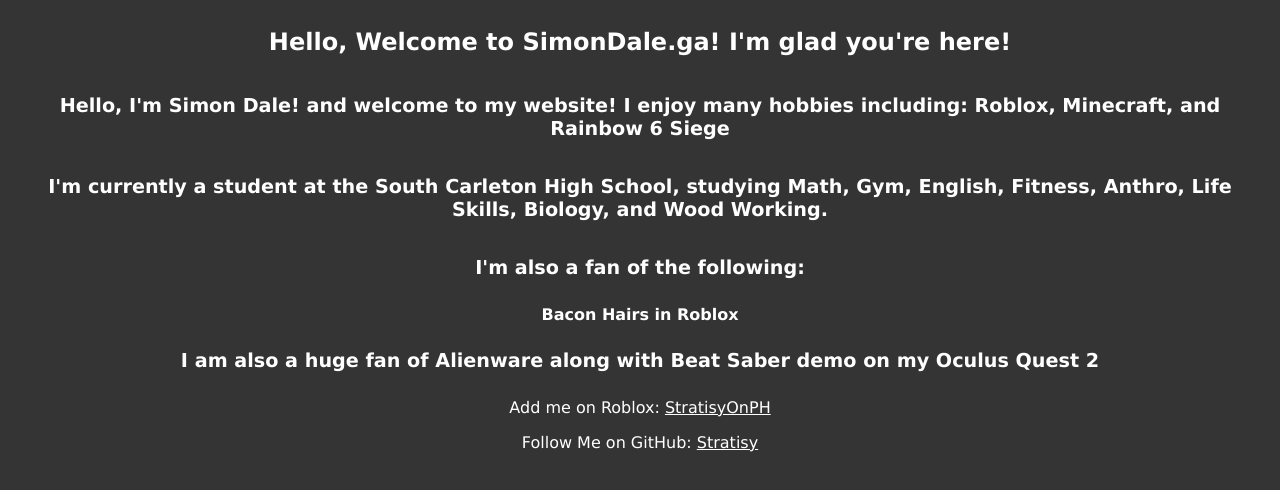
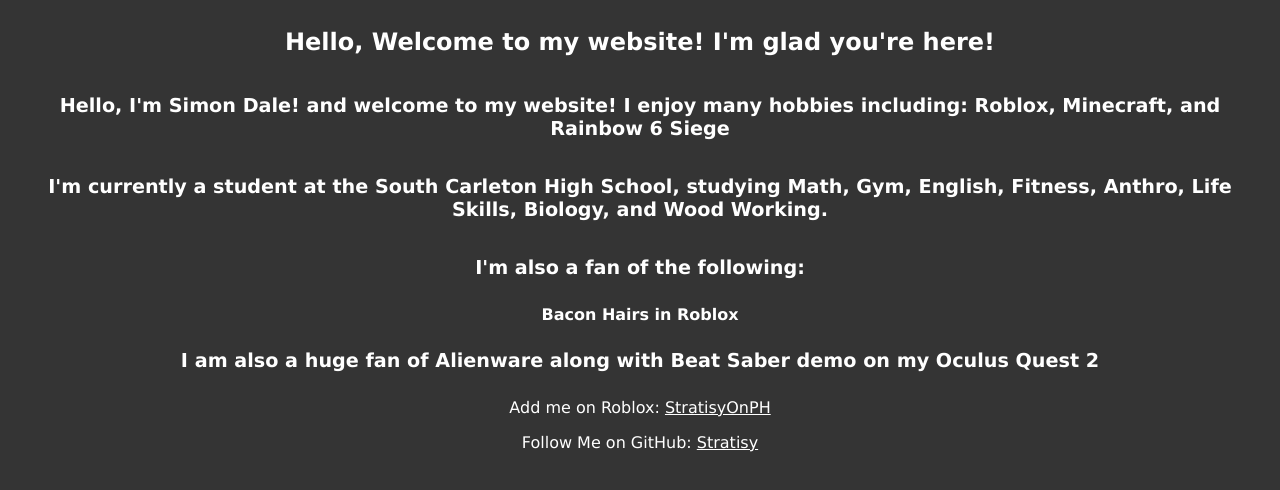
Before and after one commit to Stratisy/Stratisy.github.io, a plain HTML site: page index.html in a window 1280 px wide. Drawn offline with Linux system fonts and the light colour scheme.

Commit message:
Update index.html

```diff
--- a/index.html
+++ b/index.html
@@ -8,7 +8,7 @@
     <title>Simon Dale's Website</title>
 </head>
 <body>
-    <h1>Hello, Welcome to SimonDale.ga! I'm glad you're here!</h1>
+    <h1>Hello, Welcome to my website! I'm glad you're here!</h1>
     <h2>Hello, I'm Simon Dale! and welcome to my website! I enjoy many hobbies including: Roblox, Minecraft, and Rainbow 6 Siege</h2>
     <h2>I'm currently a student at the South Carleton High School, studying Math, Gym, English, Fitness, Anthro, Life Skills, Biology, and Wood Working.</h2>
     <h2>I'm also a fan of the following:</h2>
```
